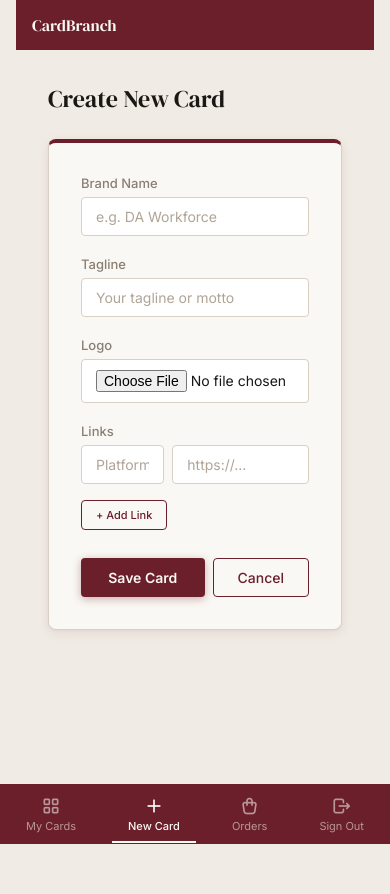
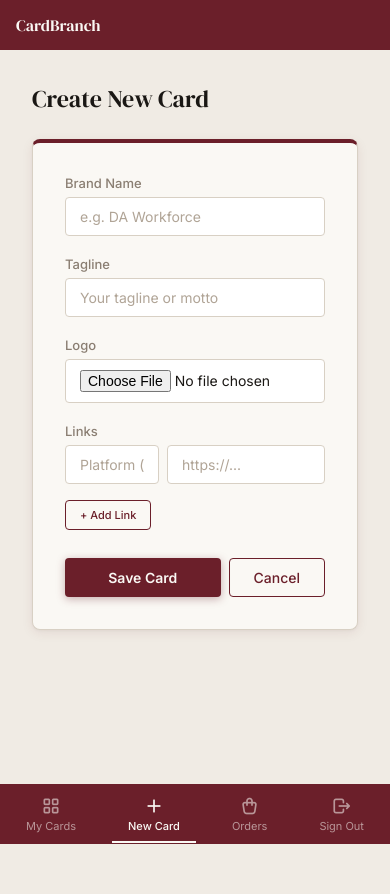
Before and after one commit to Faisal98m/cardbranch, a Flask app: page /card/new in a window 390 px wide. Run offline with Flask 3, Linux system fonts and the light colour scheme; the visitor is signed in with stand-in values (Sample User, id 1); some libraries are stand-ins or nearby versions.

Commit message:
Fix nav full-width on mobile, remove admin conditional in sidebar for testing

```diff
--- a/templates/layouts/base.html
+++ b/templates/layouts/base.html
@@ -31,7 +31,8 @@
             --radius-lg: 8px;
         }
         * { margin: 0; padding: 0; box-sizing: border-box; }
-        body { font-family: 'Inter', sans-serif; background: var(--bg-primary); color: var(--text-primary); min-height: 100vh; }
+        html { overflow-x: hidden; }
+        body { font-family: 'Inter', sans-serif; background: var(--bg-primary); color: var(--text-primary); min-height: 100vh; overflow-x: hidden; }
         h1, h2 { font-family: 'DM Serif Display', serif; font-weight: 400; }
         h1 { font-weight: 400; }
         h2 { font-weight: 400; }
@@ -68,7 +69,7 @@
         .container { max-width: 1200px; margin: 0 auto; padding: 0 24px; }
         @media (max-width: 768px) {
             .container { padding: 0 16px !important; }
-            main { padding-left: 16px !important; padding-right: 16px !important; }
+            main { padding-left: 0 !important; padding-right: 0 !important; }
         }
         .page-title { font-size: 24px; font-weight: 400; color: var(--text-primary); margin-bottom: 24px; font-family: 'DM Serif Display', serif; }
         .section-label { font-family: 'Inter', sans-serif; font-weight: 700; font-size: 9px; text-transform: uppercase; letter-spacing: 0.10em; color: #b0a496; }
--- a/templates/layouts/dashboard.html
+++ b/templates/layouts/dashboard.html
@@ -31,7 +31,6 @@
                     Orders
                 </span>
             </a>
-            {% if current_user.is_admin %}
             <div style="border-top:1px solid var(--border); margin:12px 0; padding-top:12px;">
                 <span class="section-label" style="padding:0 4px;">Admin</span>
             </div>
@@ -42,7 +41,6 @@
                 </span>
                 <span class="badge">Admin</span>
             </a>
-            {% endif %}
         </nav>
         <div style="padding:16px 12px; border-top:1px solid var(--border);">
             <a href="{{ url_for('auth.logout') }}" class="sidebar-item">
@@ -91,7 +89,7 @@
     .mobile-nav-item { display:flex; flex-direction:column; align-items:center; gap:3px; color:rgba(250,248,244,0.55); text-decoration:none; font-size:11px; padding:8px 16px; font-family:'Inter',sans-serif; font-weight:400; }
     .mobile-nav-item i { font-size:20px; }
     .mobile-nav-item:hover, .mobile-nav-item.active { color:#faf8f4; font-weight:500; border-bottom:2px solid #faf8f4; margin-bottom:-2px; }
-    .mobile-header { display:none; padding:14px 16px; background:#6b1f2a; position:sticky; top:0; z-index:99; }
+    .mobile-header { display:none; padding:14px 16px; background:#6b1f2a; position:sticky; top:0; width:100%; z-index:99; }
     @media (max-width: 768px) {
         .sidebar { display: none !important; }
         .main-content { margin-left: 0 !important; width: 100% !important; padding-bottom: 72px !important; }
--- a/templates/public/index.html
+++ b/templates/public/index.html
@@ -1,7 +1,7 @@
 {% extends "layouts/base.html" %}
 {% block title %}CardBranch - Premium Business Cards{% endblock %}
 {% block content %}
-<nav style="background:#6b1f2a; width:100%; height:64px; display:flex; align-items:center;">
+<nav style="background:#6b1f2a; width:100%; margin:0; padding:0; height:64px; display:flex; align-items:center;">
     <div style="flex:1; display:flex; align-items:center; justify-content:space-between; max-width:1200px; margin:0 auto; padding:0 48px;">
         <span style="font-size:18px; font-weight:400; font-family:'DM Serif Display',serif; color:#faf8f4;">CardBranch</span>
         <div class="nav-buttons" style="display:flex; gap:12px; align-items:center;">
```
